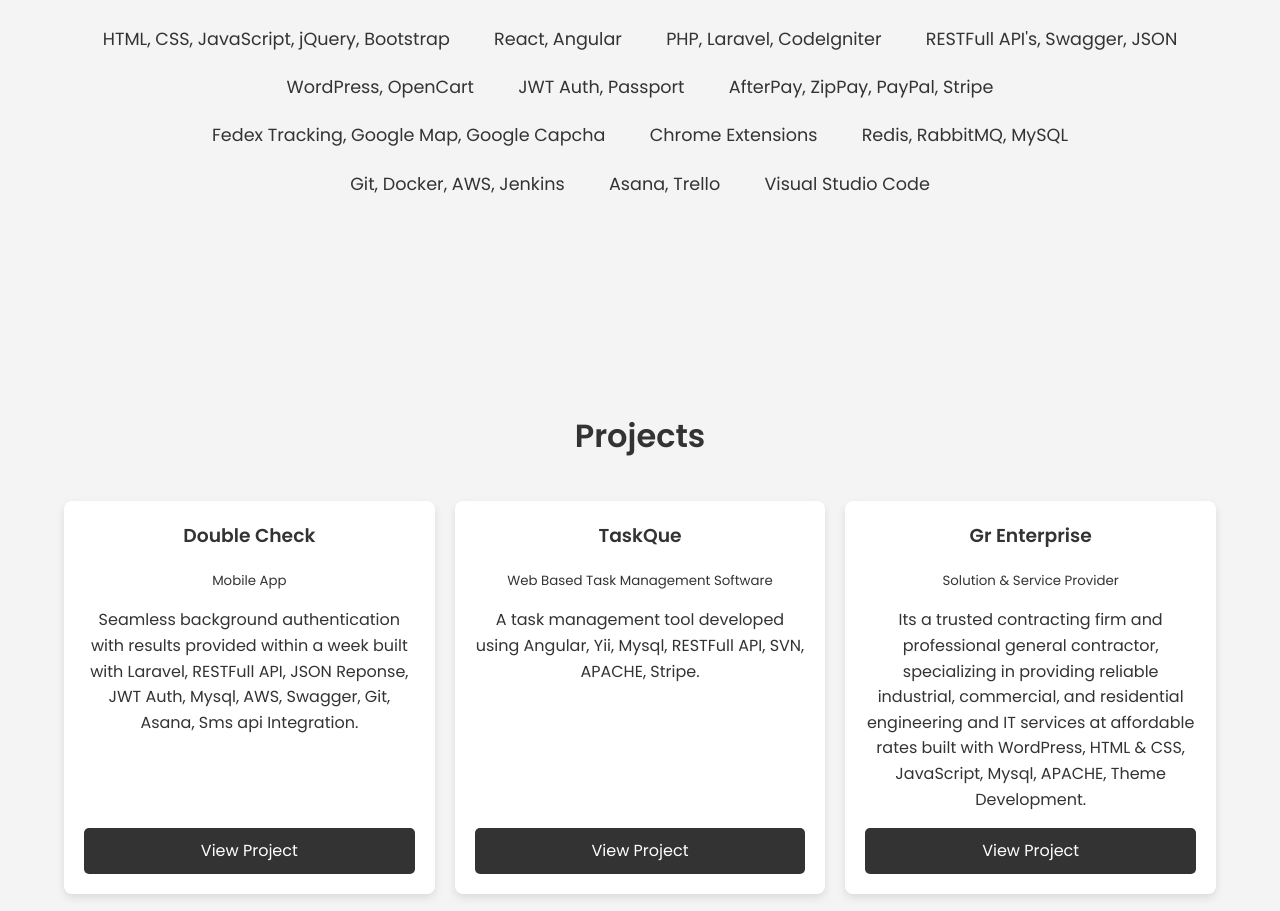
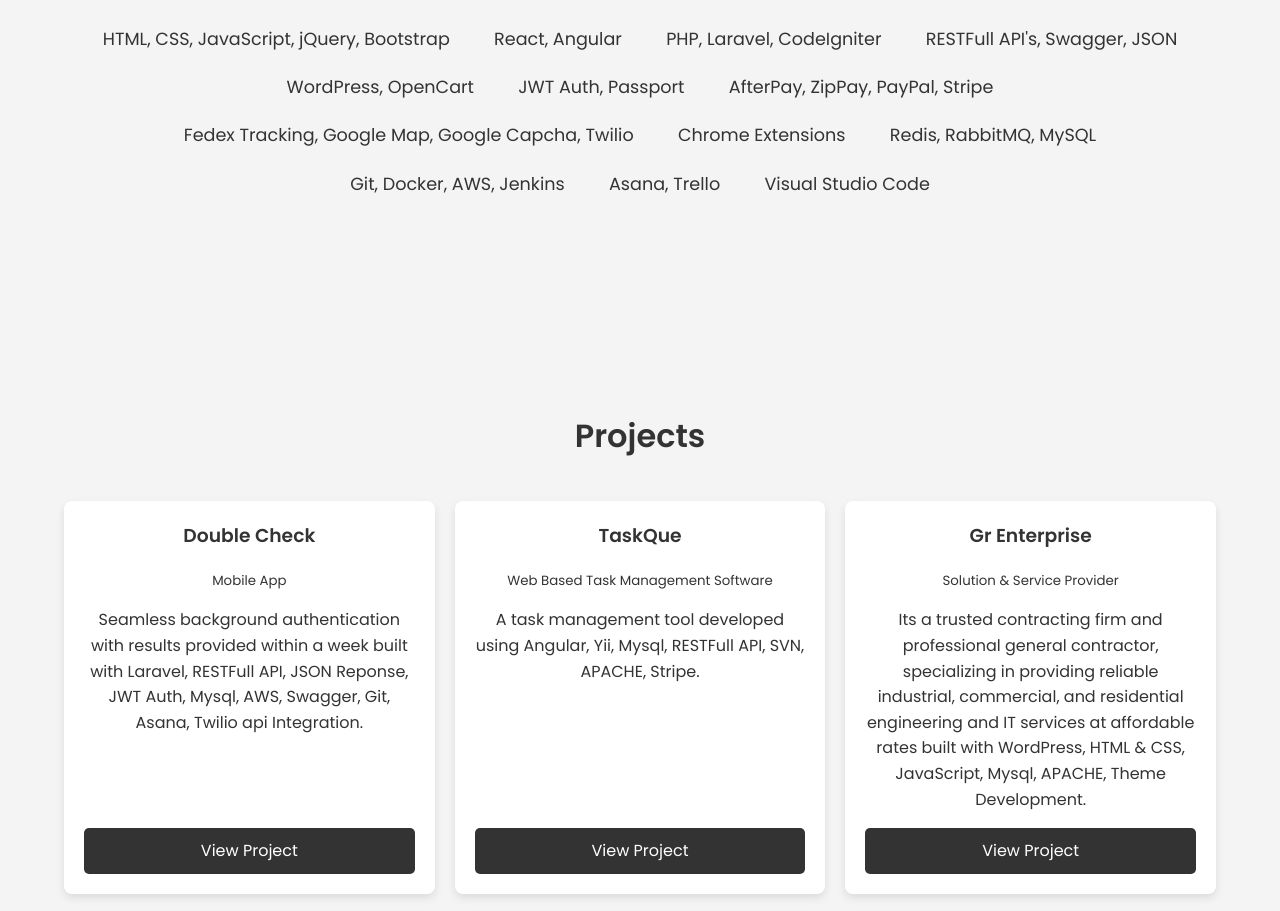
Before and after one commit to 88khanm/project-portfolio, a plain HTML site: page index.html in a window 1280 px wide. Shown: the part 800-1711 px from the top of the page. Drawn offline with Linux system fonts and the light colour scheme.

Commit message:
index.html updated

```diff
--- a/index.html
+++ b/index.html
@@ -44,7 +44,7 @@
         <li>WordPress, OpenCart</li>
         <li>JWT Auth, Passport</li>
         <li>AfterPay, ZipPay, PayPal, Stripe</li>
-        <li>Fedex Tracking, Google Map, Google Capcha</li>
+        <li>Fedex Tracking, Google Map, Google Capcha, Twilio</li>
         <li>Chrome Extensions</li>
         <li>Redis, RabbitMQ, MySQL</li>
         <li>Git, Docker, AWS, Jenkins</li>
@@ -62,7 +62,7 @@
         <div class="project-card">
           <h3>Double Check</h3>
           <small>Mobile App</small>
-          <p>Seamless background authentication with results provided within a week built with Laravel, RESTFull API, JSON Reponse, JWT Auth, Mysql, AWS, Swagger, Git, Asana, Sms api Integration.</p>
+          <p>Seamless background authentication with results provided within a week built with Laravel, RESTFull API, JSON Reponse, JWT Auth, Mysql, AWS, Swagger, Git, Asana, Twilio api Integration.</p>
           <a href="https://play.google.com/store/apps/details?id=com.doublecheckpk&hl=en_AU&pli=1" target="_blank">View Project</a>
         </div>
         <div class="project-card">
```
